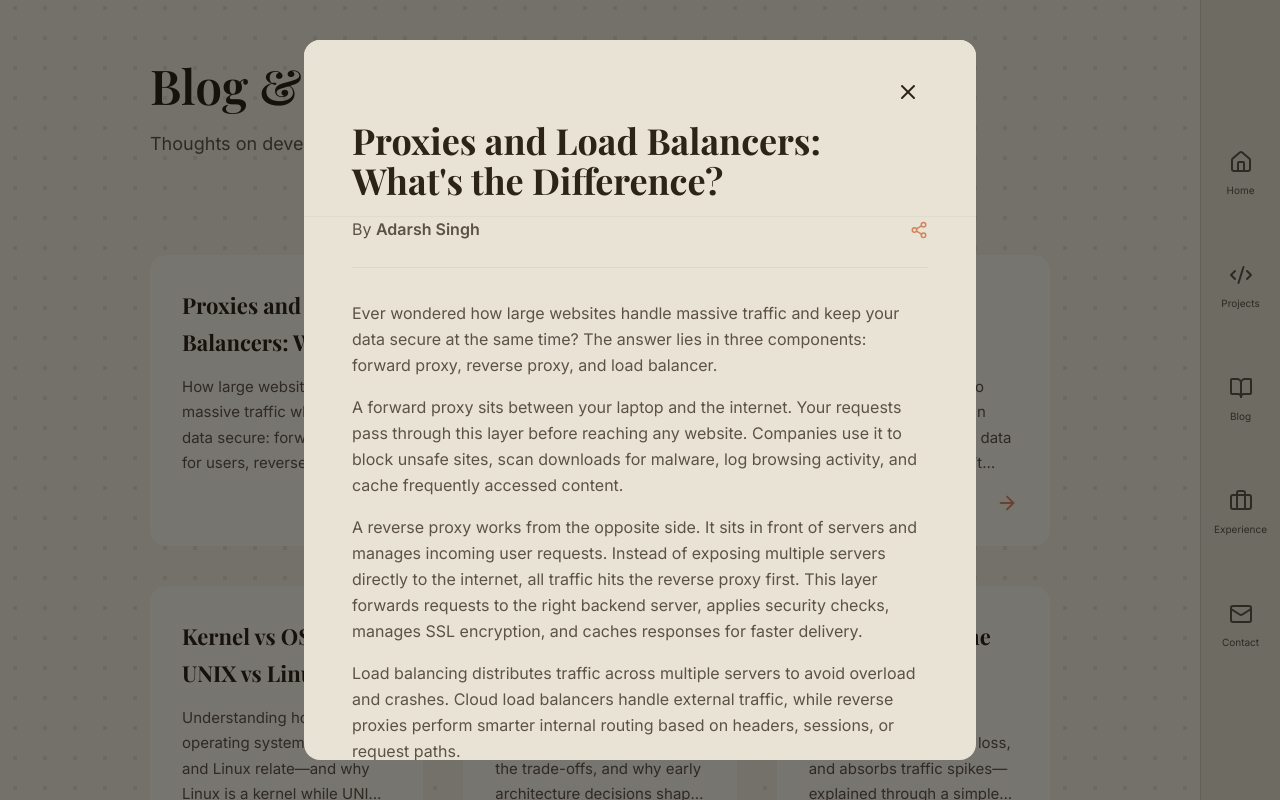
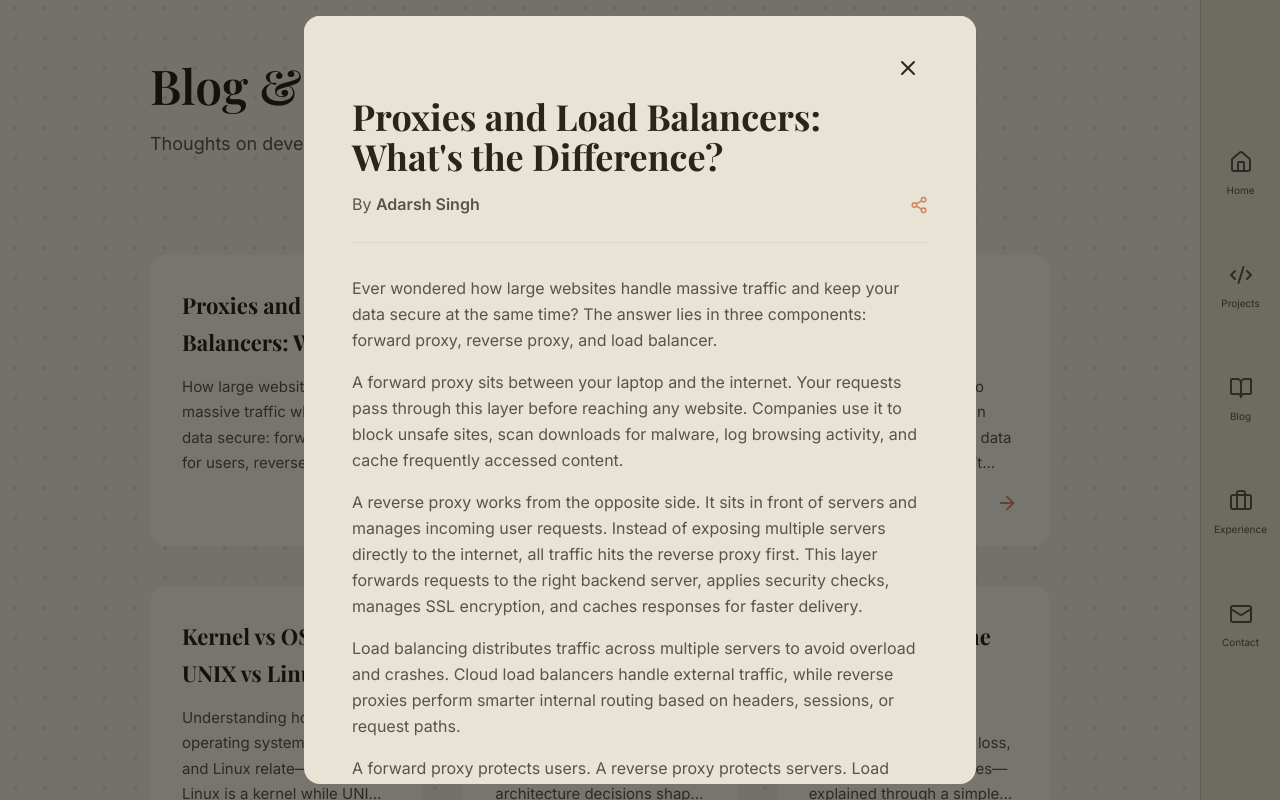
Before and after one commit to adarsh-singhdev/portfolio-website, a React (Vite) app: page / in a window 1280 px wide. Both pictures are taken after a click on the element 286 px from the left and 3167 px from the top of the page. Shown: the part 2767-3567 px from the top of the page. Built offline with nearby package versions, Linux system fonts and the light colour scheme.

Commit message:
blog page update

```diff
--- a/src/components/Blog.jsx
+++ b/src/components/Blog.jsx
@@ -199,9 +199,9 @@ With Kafka in place, StreamStore transformed from a fragile, tightly-coupled sys
 
       {/* Modal */}
       {selectedBlog && (
-        <div className="fixed inset-0 bg-black bg-opacity-50 z-50 flex items-center justify-center p-4 md:p-0">
-          <div className="bg-[#E8E3D5] rounded-2xl max-w-2xl w-full max-h-[90vh] overflow-y-auto relative animate-fade-in-up">
-            <div className="sticky top-0 z-10 bg-[#E8E3D5] px-6 md:px-12 pt-6 md:pt-8 pb-4 border-b border-[#DDD8C8]/60">
+        <div className="fixed inset-0 bg-black bg-opacity-50 z-50 flex items-center justify-center p-4">
+          <div className="bg-[#E8E3D5] rounded-2xl max-w-2xl w-full max-h-[calc(100vh-2rem)] overflow-y-auto relative animate-fade-in-up">
+            <div className="sticky top-0 z-10 bg-[#E8E3D5] px-6 md:px-12 pt-6 md:pt-8 pb-4">
               <div className="flex justify-end">
                 <button
                   onClick={() => setSelectedBlog(null)}
```
